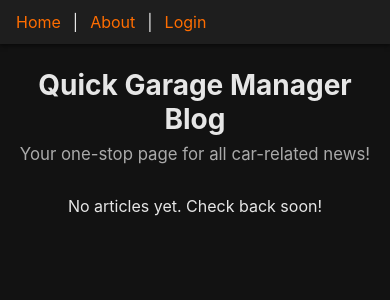
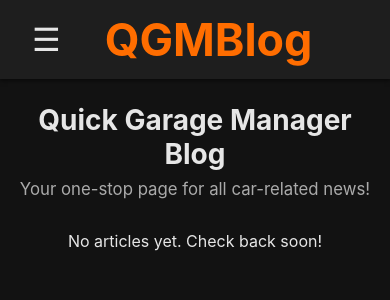
Before and after one commit to celkiboi/QGMBlogII, a PHP site: page / in a window 390 px wide. Shown: the top 300 px of the page. Run offline with PHP 8.4, Linux system fonts and the light colour scheme; data that the repository does not hold is empty.

Commit message:
Make nav styling responsive with hamburger menu on mobile

```diff
--- a/layouts/nav.php
+++ b/layouts/nav.php
@@ -4,20 +4,28 @@ require_once __DIR__ . '/../users/auth/auth.php';
 ?>
 
 <nav>
-    <a href="<?= BASE_URL ?>index.php">Home</a> |
-    <a href="<?= BASE_URL ?>/pages/about.php">About</a>
+    <button id="nav-toggle" aria-label="Toggle menu">☰</button>
+    <div id="nav-title-text"><h2><a href="<?= BASE_URL ?>index.php">QGMBlog</a></h2></div>
+    <div class="nav-links">
+        <a href="<?= BASE_URL ?>index.php">Home</a>
+        <div class="nav-divider">|</div>
+        <a href="<?= BASE_URL ?>/pages/about.php">About</a>
+        <div class="nav-divider">|</div>
 
-    <?php if (is_logged_in()): ?>
-        | Logged in as <strong><?= htmlspecialchars(current_user()['username']) ?></strong>
+        <?php if (is_logged_in()): ?>
+            <p>Logged in as <strong><?= htmlspecialchars(current_user()['username']) ?></strong></p>
+            <div class="nav-divider">|</div>
+            <a href="<?= BASE_URL ?>users/dashboard.php">Dashboard</a>
+            <div class="nav-divider">|</div>
+        <?php if (has_role('admin') || has_role('staff')): ?>
+            <a href="<?= BASE_URL ?>pages/write.php">Write</a>
+            <div class="nav-divider">|</div>
+        <?php endif; ?>
+            <a href="<?= BASE_URL ?>users/auth/logout.php">Logout</a>
+        <?php else: ?>
+            <a href="<?= BASE_URL ?>users/auth/login.php">Login</a>
+        <?php endif; ?>
+    </div>
+</nav>
 
-        <a href="<?= BASE_URL ?>users/dashboard.php">Dashboard</a>
-
-        <?php if (has_role('admin') || has_role('staff')): ?>
-            | <a href="<?= BASE_URL ?>pages/write.php">Write</a>
-        <?php endif; ?>
-
-        | <a href="<?= BASE_URL ?>users/auth/logout.php">Logout</a>
-    <?php else: ?>
-        | <a href="<?= BASE_URL ?>users/auth/login.php">Login</a>
-    <?php endif; ?>
-</nav>
+<script src="/QGMBlogII/scripts/nav.js"></script>
--- /dev/null
+++ b/scripts/nav.js
@@ -0,0 +1,10 @@
+document.addEventListener('DOMContentLoaded', () => {
+    const nav = document.querySelector('nav');
+    const toggle = document.getElementById('nav-toggle');
+    if (!toggle)
+        return;
+
+    toggle.addEventListener('click', () => {
+        nav.classList.toggle('open');
+    });
+});
--- a/styles/style.css
+++ b/styles/style.css
@@ -48,6 +48,7 @@ button:hover {
 }
 
 nav {
+    position: relative;
     display: flex;
     flex-wrap: wrap;
     gap: 0.75rem;
@@ -56,10 +57,70 @@ nav {
     padding: 0.75rem 1rem;
     background: var(--surface);
     box-shadow: 0 2px 4px rgba(0, 0, 0, 0.5);
+    z-index: 1000;
 }
 
 nav strong {
     color: var(--accent);
+}
+
+#nav-toggle {
+    display: none;
+    background: none;
+    border: none;
+    font-size: 1.5rem;
+    color: var(--text-color);
+    cursor: pointer;
+    margin-right: 1rem;
+}
+
+.nav-links {
+    display: flex;
+    flex-wrap: wrap;
+    align-items: center;
+    justify-content: center;
+    gap: 0.75rem;
+}
+
+@media (max-width: 980px) {
+    #nav-toggle {
+        display: block;
+        font-size: 2rem;
+    }
+
+    #nav-title-text h2 {
+        font-size: 2.8rem;
+    }
+
+    .nav-links {
+        display: none;
+        flex-direction: column;
+        background: var(--surface);
+        position: absolute;
+        top: 100%;
+        left: 0;
+        right: 0;
+        padding: 1rem;
+        box-shadow: 0 4px 8px rgba(0,0,0,0.4);
+    }
+
+    nav.open .nav-links {
+        display: flex;
+        justify-content: flex-start;
+    }
+
+    .nav-links a,
+    .nav-links p {
+        font-size: 1.8rem;
+    }
+
+    nav {
+        justify-content: flex-start;
+    }
+
+    .nav-divider {
+        display: none;
+    }
 }
 
 h1 {
@@ -104,10 +165,7 @@ p.lead {
     margin-top: auto;
 }
 
-@media (max-width: 720px) {
-    nav {
-        justify-content: flex-start;
-    }
+@media (max-width: 980px) {
     .article-grid {
         grid-template-columns: 1fr;
     }
```
